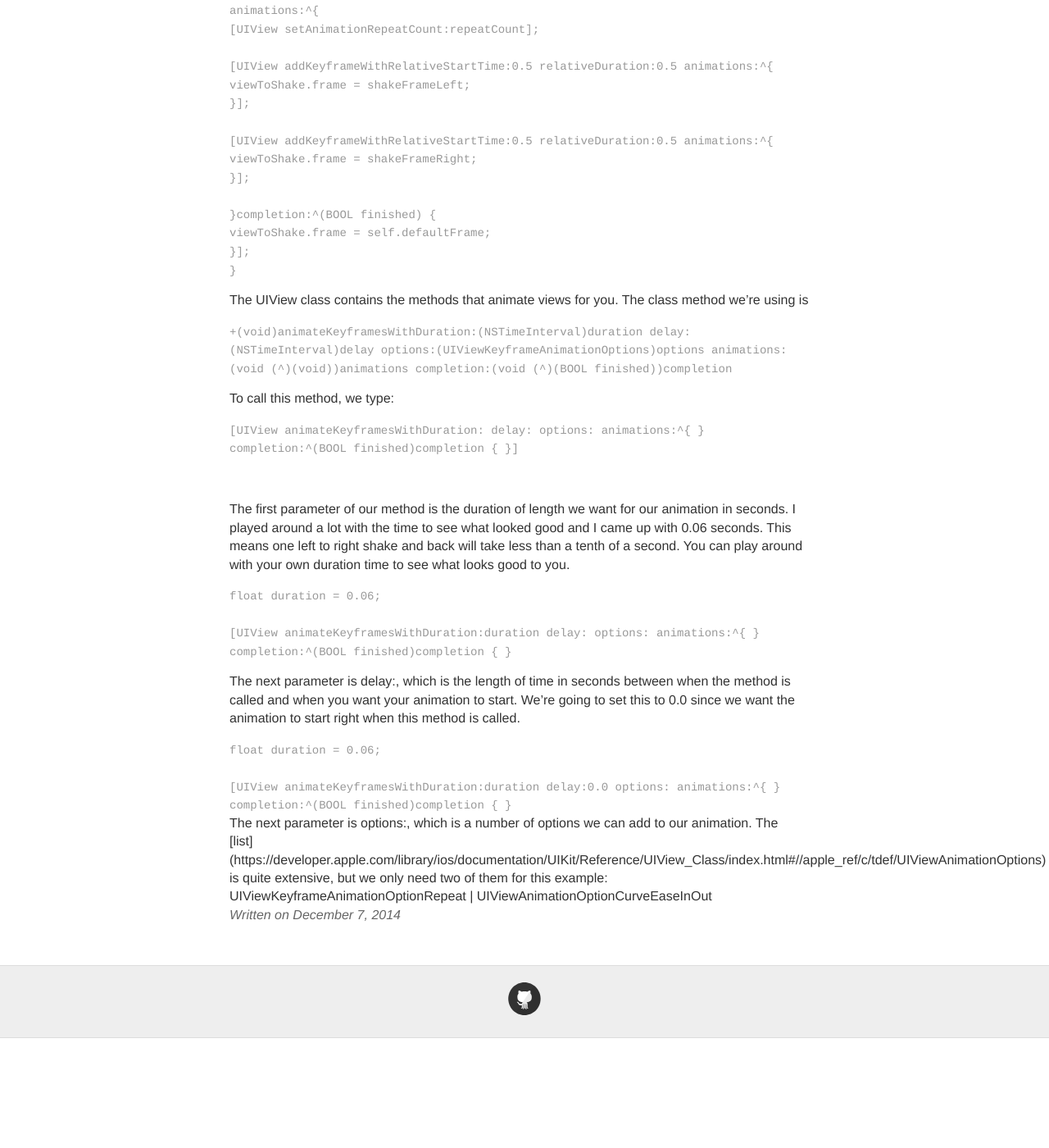
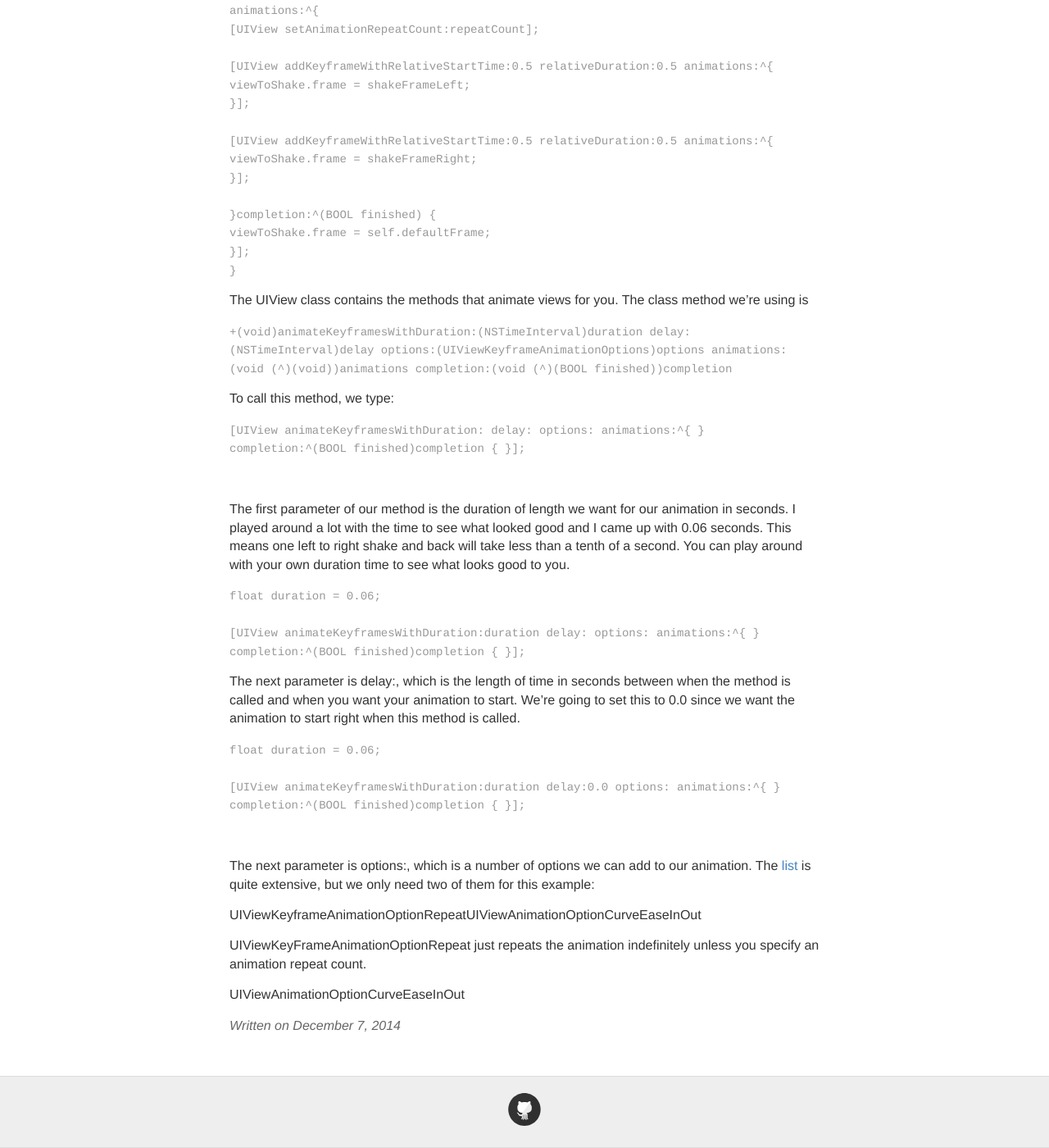
Before and after one commit to trentyou/trentyou.github.io, a Jekyll site: the page built from _posts/2014-12-7-Shaking a UIView.md, in a window 1280 px wide and 1400 px high, scrolled down 4476 px. Shown: the whole window at 82% size. Built offline with Jekyll 4.4.1, drawn with Linux system fonts in a browser that asks for light colours; before the commit the page ends 5742 px from its top, so only the background shows below that.

Commit message:
Updated 2014-12-7-Shaking a UIView.md

```diff
--- a/_posts/2014-12-7-Shaking a UIView.md
+++ b/_posts/2014-12-7-Shaking a UIView.md
@@ -205,7 +205,7 @@
 <code>
 [UIView animateKeyframesWithDuration: delay: options: animations:^{
 } completion:^(BOOL finished)completion {
-}]
+}];
 </code>
 </div>
 <br>
@@ -218,7 +218,7 @@
 <br>
 [UIView animateKeyframesWithDuration:duration delay: options: animations:^{
 } completion:^(BOOL finished)completion {
-}
+}];
 </code>
 </div>
 
@@ -230,10 +230,17 @@
 <br>
 [UIView animateKeyframesWithDuration:duration delay:0.0 options: animations:^{
 } completion:^(BOOL finished)completion {
-}
+}];
 </code>
+</div>
 <br>
 
 The next parameter is options:, which is a number of options we can add to our animation. The [list](https://developer.apple.com/library/ios/documentation/UIKit/Reference/UIView_Class/index.html#//apple_ref/c/tdef/UIViewAnimationOptions) is quite extensive, but we only need two of them for this example:
 
+
 UIViewKeyframeAnimationOptionRepeat | UIViewAnimationOptionCurveEaseInOut
+
+
+UIViewKeyFrameAnimationOptionRepeat just repeats the animation indefinitely unless you specify an animation repeat count.
+
+UIViewAnimationOptionCurveEaseInOut
```
